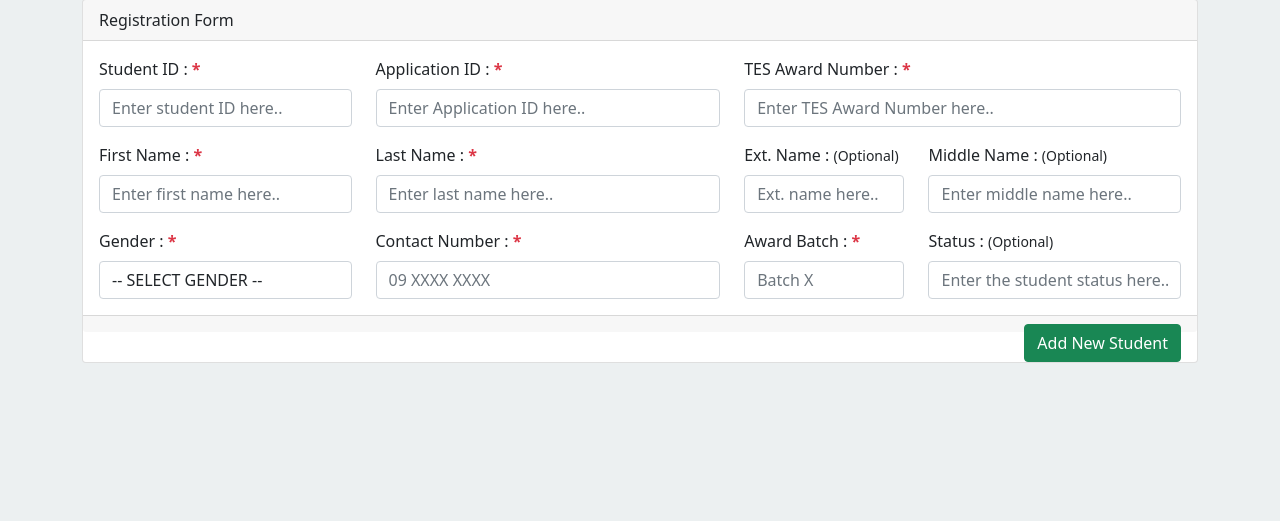
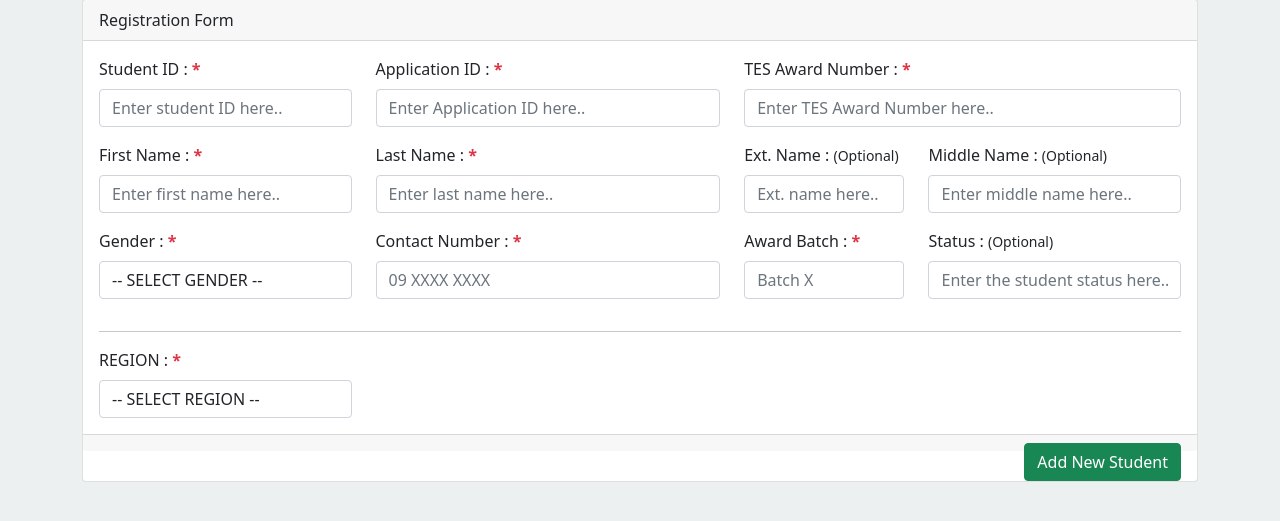
Before and after one commit to Kent-Zyrone-Flores/event-driven-programming-2D, a PHP site: page /registration.php in a window 1280 px wide. Shown: the part 161-682 px from the top of the page. Run offline with PHP 8.4, Linux system fonts and the light colour scheme.

Commit message:
"Version 2.0"
2D-Event-Driven-Programming
70% of Midterm Examination

```diff
--- a/registration.php
+++ b/registration.php
@@ -130,6 +130,17 @@
                                 class="form-control mt-2">
                         </div>
                     </div>
+                    <div class="row mt-3">
+                        <div class="col-md-12">
+                            <hr>
+                </div>
+                <div class="col-md-3">
+                    <label>REGION : <b class="text-danger">*</b></label>
+                    <select name="input_region" id="input_region" class="form-control mt-2">
+                        <option value="" disabled selected>-- SELECT REGION --</option>
+                    </select>
+                </div>
+                </div>
                 </div>
                 <div class="card-footer">
                     <span style="float: right">
```
